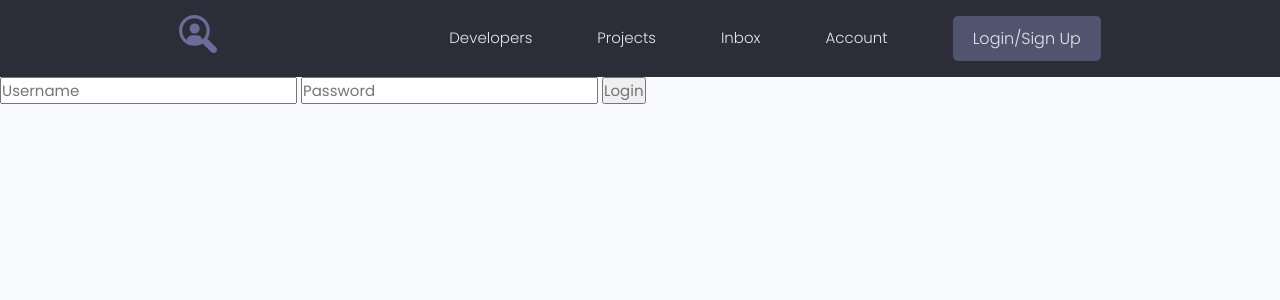
After one commit to Artur23041989/myrepositori, a Django app: page /login in a window 1280 px wide. The commit adds this page. Shown: the top 300 px of the page. Run offline with Django 4.2, Linux system fonts and the light colour scheme; some libraries are stand-ins or nearby versions.

Commit message:
new comit

```diff
--- a/fourth/devsearch/projects/templates/projects/base.html
+++ b/fourth/devsearch/projects/templates/projects/base.html
@@ -22,9 +22,21 @@
 
 {% include 'projects/navbar.html' %}
 
+{% if messages %}
+{% for message in messages %}
+    <div style="text-align: center">
+        <div class="alert alert--{{ message.tags }}">
+            <p class="alert__message">{{ message }}</p>
+            <button class="alert__close">X</button>
+        </div>
+    </div>
+{% endfor %}
+{% endif %}
+
 {% block content %}
 
 {% endblock %}
 
+<script src="{% static 'uikit/app.js' %}"></script>
 </body>
 </html>
--- a/fourth/devsearch/projects/templates/projects/navbar.html
+++ b/fourth/devsearch/projects/templates/projects/navbar.html
@@ -16,9 +16,15 @@
                 <li class="header__menuItem"><a href="{% url 'projects' %}">Projects</a></li>
                 <li class="header__menuItem"><a href="">Inbox</a></li>
                 <li class="header__menuItem"><a href="">Account</a></li>
+
+
+                {% if request.user.is_authenticated %}
                 <li class="header__menuItem"><a href="{% url 'create_project' %}">Add Projects</a></li>
-                <li class="header__menuItem"><a href="" class="btn btn--sub">Logout</a></li>
-                <li class="header__menuItem"><a href="" class="btn btn--sub">Login/Sign Up</a></li>
+                <li class="header__menuItem"><a href="{% url 'logout' %}" class="btn btn--sub">Logout</a></li>
+                {% else %}
+                <li class="header__menuItem"><a href="{% url 'login' %}" class="btn btn--sub">Login/Sign Up</a></li>
+                {% endif %}
+
             </ul>
         </nav>
     </div>
--- a/fourth/devsearch/projects/templates/projects/projects.html
+++ b/fourth/devsearch/projects/templates/projects/projects.html
@@ -28,9 +28,11 @@
 
 
                     {% for project in projects %}
-<div class="column">
+
+
+                <div class="column">
                 <div class="card project">
-                  <a href="single-project.html" class="project">
+                  <a href= "{% url 'project' project.id %}"  class="project">
                     <img class="project__thumbnail" src="{{ project.featured_image.url }}" alt="project thumbnail"/>
                     <div class="card__body">
                       <h3 class="project__title">{{ project.title }}</h3>
--- a/fourth/devsearch/projects/views.py
+++ b/fourth/devsearch/projects/views.py
@@ -1,6 +1,8 @@
 from django.shortcuts import render, redirect
 from .models import Project, Tag
 from .forms import ProjectForm
+from django.contrib.auth.decorators import login_required
+
 
 
 def projects(request):
@@ -11,11 +13,13 @@ def projects(request):
     }
     return render(request, "projects/projects.html", context)
 
+@login_required(login_url='login')
 def project(request, pk):
     project_obj = Project.objects.get(id=pk)
 
     return render(request, 'projects/single-project.html', {'project': project_obj})
 
+@login_required(login_url='login')
 def create_project(request):
     form = ProjectForm()
 
--- a/fourth/devsearch/users/apps.py
+++ b/fourth/devsearch/users/apps.py
@@ -4,3 +4,6 @@ from django.apps import AppConfig
 class UsersConfig(AppConfig):
     default_auto_field = 'django.db.models.BigAutoField'
     name = 'users'
+
+    def redy(self):
+        import users.signals
--- /dev/null
+++ b/fourth/devsearch/users/templates/users/login_register.html
@@ -0,0 +1,14 @@
+{% extends 'projects/base.html' %}
+{% block content %}
+{% load static %}
+
+<form action="{% url 'login' %}" method="post">
+      {% csrf_token %}
+      <input type="text" name="username" placeholder="Username">
+      <input type="password" name="password" placeholder="Password">
+      <input type="submit" value="Login">
+</form>
+
+
+
+{% endblock %}
--- a/fourth/devsearch/users/urls.py
+++ b/fourth/devsearch/users/urls.py
@@ -4,5 +4,7 @@ from . import views
 urlpatterns = [
     path("", views.profiles, name="profiles"),
     path("profile/<str:pk>/", views.user_profile, name="user_profile"),
+    path("login", views.login_user, name="login"),
+    path("logout", views.logout_user, name="logout"),
 
 ]
--- a/fourth/devsearch/users/views.py
+++ b/fourth/devsearch/users/views.py
@@ -1,5 +1,10 @@
-from django.shortcuts import render
+from django.shortcuts import render, redirect
 from .models import Profile
+from django.contrib.auth import login, logout, authenticate
+from django.contrib.auth.models import User
+from django.core.exceptions import ObjectDoesNotExist
+from django.contrib import messages
+
 
 # Create your views here.
 def profiles(request):
@@ -24,3 +29,31 @@ def user_profile(request, pk):
     }
 
     return render(request, 'users/profile.html', context)
+
+def login_user(request):
+    if request.user.is_authenticated:
+        return redirect('profiles')
+    if request.method == 'POST':
+        username = request.POST['username']
+        password = request.POST['password']
+
+        try:
+            user = User.objects.get(username=username)
+        except ObjectDoesNotExist:
+            messages.error("Username not found")
+
+        user = authenticate(request, username=username, password=password)
+
+        if user is not None:
+            login(request, user)
+            return redirect('profiles')
+        else:
+            messages.error("Username or password is incorrect")
+
+
+    return render(request, 'users/login_register.html')
+
+def logout_user(request):
+    logout(request)
+    messages.error(request, "User was logout")
+    return redirect('login')
```
Also changed, not shown: fourth/devsearch/users/models.py (+1 -13 lines), fourth/devsearch/users/signals.py (added, +26 -0 lines), fourth/devsearch/db.sqlite3.
